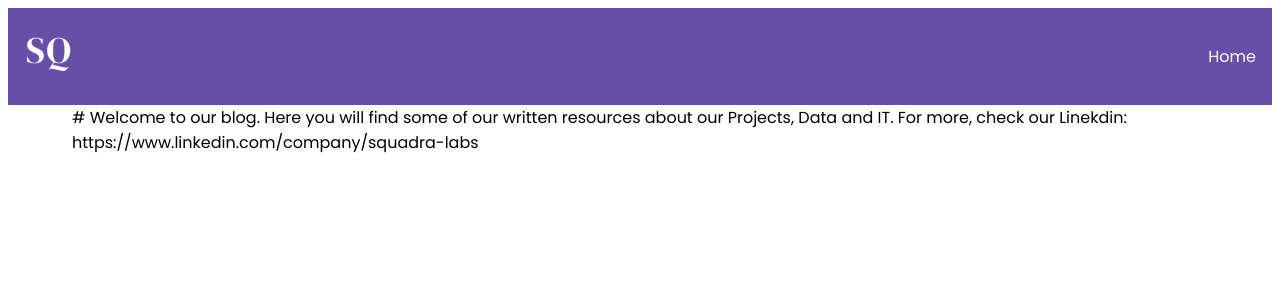
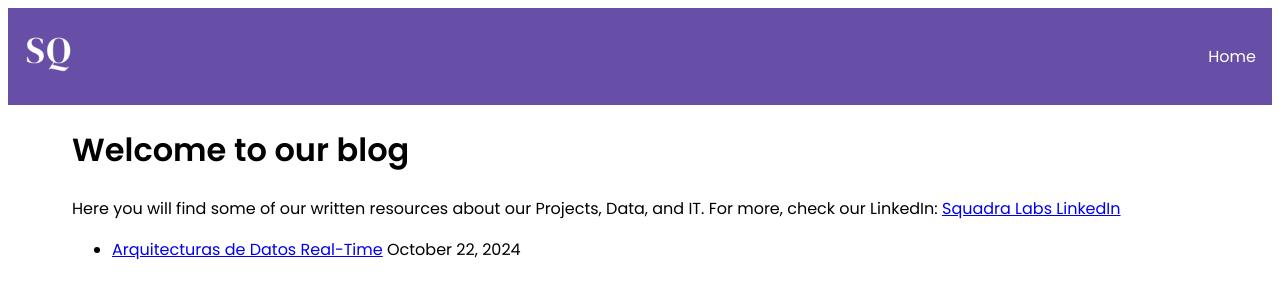
Before and after one commit to squadralabs/squadralabs.github.io, a Jekyll site: the page built from blog.html, in a window 1280 px wide. Shown: the top 300 px of the page. Built offline with Jekyll 4.4.1, drawn with Linux system fonts in a browser that asks for light colours.

Commit message:
Update blog.html

```diff
--- a/blog.html
+++ b/blog.html
@@ -3,7 +3,21 @@ layout: default
 title: "Blog de Squadra Labs"
 ---
 
-# Welcome to our blog.
+<div class="posts">
+  <h1>Welcome to our blog</h1>
 
-Here you will find some of our written resources about our Projects, Data and IT.
-For more, check our Linekdin: https://www.linkedin.com/company/squadra-labs
+  <p>
+    Here you will find some of our written resources about our Projects, Data, and IT.
+    For more, check our LinkedIn:
+    <a href="https://www.linkedin.com/company/squadra-labs" target="_blank">Squadra Labs LinkedIn</a>
+  </p>
+
+  <ul>
+    {% for post in site.posts %}
+      <li>
+        <a href="{{ post.url }}">{{ post.title }}</a>
+        <span>{{ post.date | date: "%B %d, %Y" }}</span>
+      </li>
+    {% endfor %}
+  </ul>
+</div>
```
